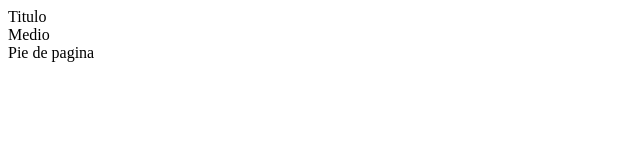
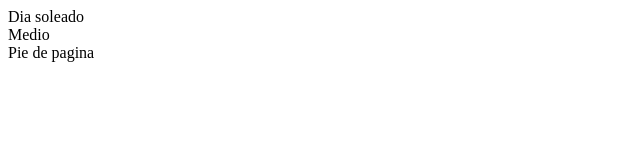
Before and after one commit to sararr/sarita72, a plain HTML site: page index.html in a window 1280 px wide. Shown: the full height of the page, 0-640 px from the left. Drawn offline with Linux system fonts and the light colour scheme.

Commit message:
cambio html

```diff
--- a/index.html
+++ b/index.html
@@ -4,7 +4,7 @@
 	<title></title>
 </head>
 <body>
-	<header>Titulo</header>
+	<header>Dia soleado</header>
 	<section>Medio</section>
 	<footer>Pie de pagina</footer>
 </body>
```
